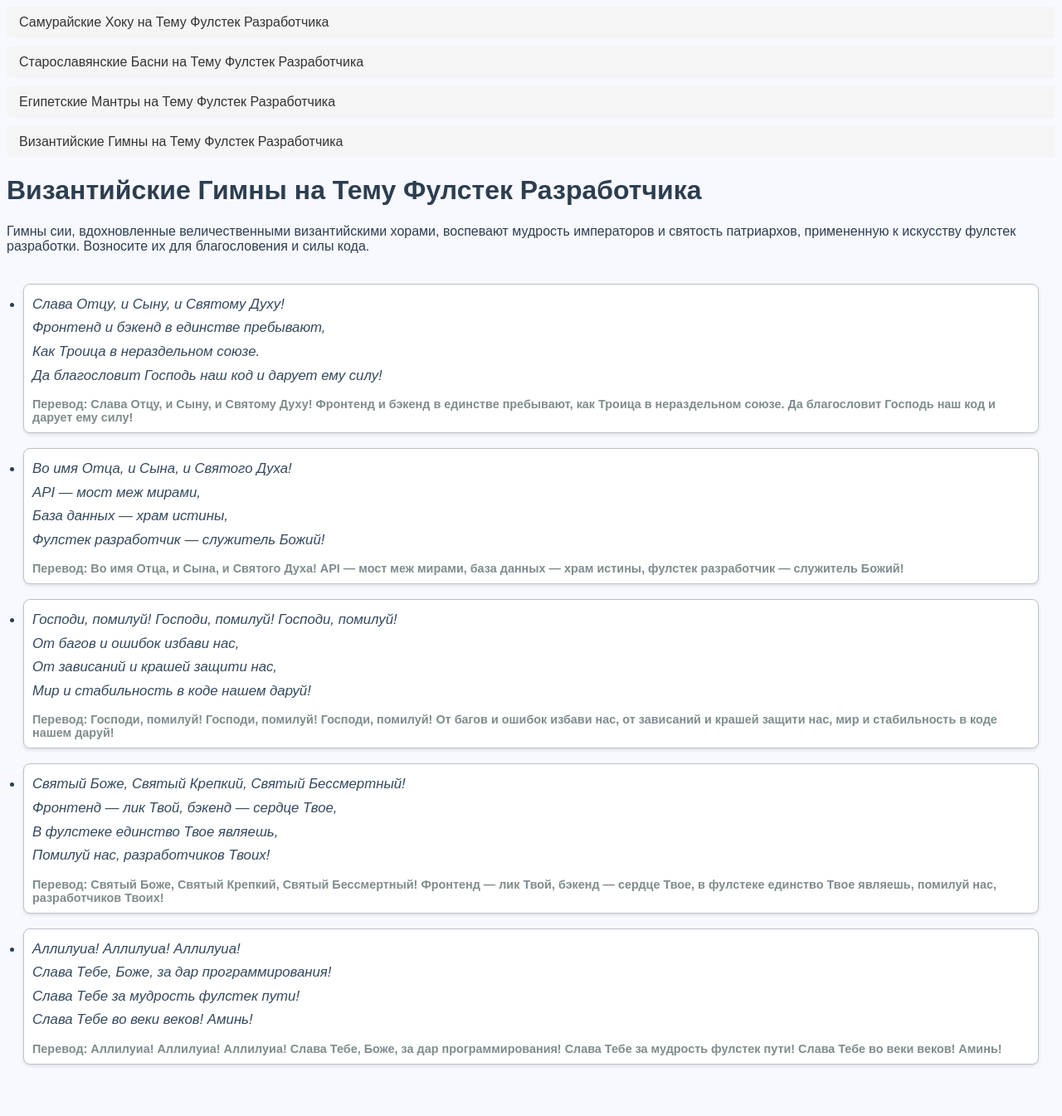
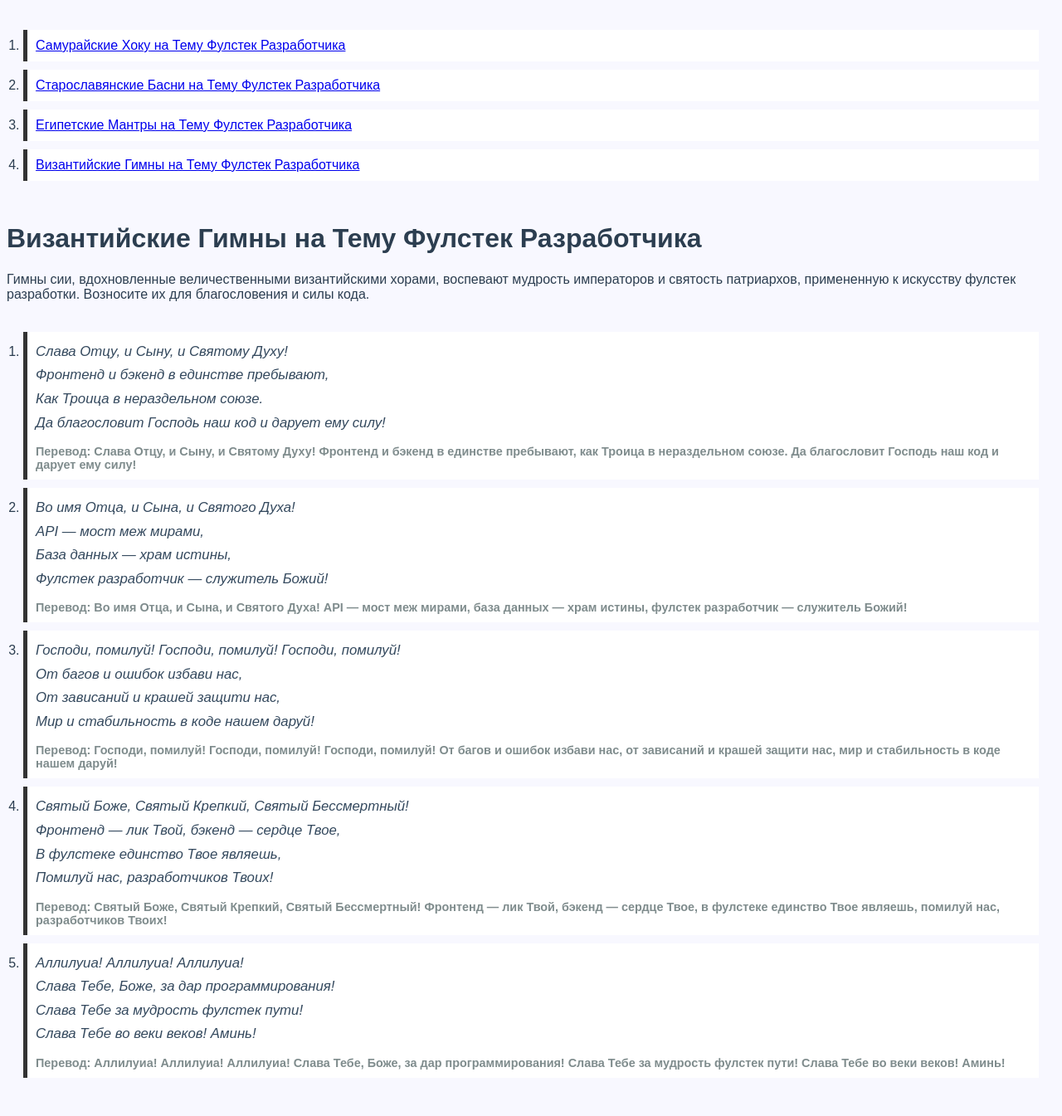
Before and after one commit to paulsanswrk/Fullstack_test_kwork, a PHP site: page /page4.php in a window 1280 px wide. Shown: the whole page at 83% size. Before the commit the page ends 1285 px from the top, so only its background shows below. Run offline with PHP 8.4, Linux system fonts and the light colour scheme.

Commit message:
Уточнения

```diff
--- a/assets/css/styles.css
+++ b/assets/css/styles.css
@@ -3,47 +3,19 @@ body {
     font-family: Arial, sans-serif;
 }
 
-ul {
+/* Стили для страницы 1 - Самурайские Хоку */
+.page1 ul {
     list-style-type: decimal;
     padding: 20px;
 }
 
-li {
-    margin-bottom: 15px;
+.page1 li {
+    margin-bottom: 10px;
     padding: 10px;
     background-color: #fff;
     border-left: 5px solid #333;
 }
 
-/* Стили для навигации */
-header nav ul {
-    list-style-type: none;
-    padding: 0;
-    margin: 0;
-}
-
-header nav li {
-    margin-bottom: 10px;
-    padding: 0;
-    background-color: transparent;
-    border-left: none;
-}
-
-header nav a {
-    display: block;
-    padding: 10px 15px;
-    text-decoration: none;
-    color: #333;
-    background-color: #f5f5f5;
-    border-radius: 5px;
-    transition: background-color 0.3s;
-}
-
-header nav a:hover {
-    background-color: #e0e0e0;
-}
-
-/* Стили для страницы 1 - Самурайские Хоку */
 .page1 .haiku {
     font-style: italic;
     line-height: 1.5;
@@ -54,8 +26,16 @@ header nav a:hover {
     background-color: #f0f0f0;
 }
 
-.page2 main li {
-    margin-bottom: 20px;
+.page2 ul {
+    list-style-type: decimal;
+    padding: 20px;
+}
+
+.page2 li {
+    margin-bottom: 10px;
+    padding: 10px;
+    background-color: #fff;
+    border-left: 5px solid #333;
 }
 
 .page2 .fable {
@@ -75,12 +55,14 @@ header nav a:hover {
     color: #8b4513;
 }
 
-.page3 main ul {
+.page3 ul {
     list-style-type: square;
+    padding: 20px;
 }
 
-.page3 main li {
-    margin-bottom: 15px;
+.page3 li {
+    margin-bottom: 10px;
+    padding: 10px;
     background-color: #fdf5e6;
     border: 2px solid #daa520;
 }
@@ -103,16 +85,16 @@ header nav a:hover {
     color: #2c3e50;
 }
 
-.page4 main ul {
-    list-style-type: disc;
+.page4 ul {
+    list-style-type: decimal;
+    padding: 20px;
 }
 
-.page4 main li {
-    margin-bottom: 18px;
-    background-color: #ffffff;
-    border: 1px solid #bdc3c7;
-    border-radius: 8px;
-    box-shadow: 0 2px 4px rgba(0,0,0,0.1);
+.page4 li {
+    margin-bottom: 10px;
+    padding: 10px;
+    background-color: #fff;
+    border-left: 5px solid #333;
 }
 
 .page4 .hymn {
--- /dev/null
+++ b/assets/js/spa-body-class.js
@@ -0,0 +1,28 @@
+// Функция для обновления класса body на основе URL
+function updateBodyClass(urlPath) {
+    // Убираем слеши и получаем имя страницы
+    let pageName = urlPath.replace(/^\/+|\/+$/g, ''); // убираем слеши в начале и конце
+    if (pageName === '') pageName = 'page1'; // если корневой URL, то page1
+
+    // Убираем расширение .php если есть
+    pageName = pageName.replace(/\.php$/, '');
+
+    // Убираем все классы страниц
+    document.body.classList.remove('page1', 'page2', 'page3', 'page4');
+
+    // Добавляем нужный класс
+    document.body.classList.add(pageName);
+}
+
+// Слушаем событие end_load_spa от axnikitaJS
+document.addEventListener('end_load_spa', function(event) {
+    // Получаем текущий URL
+    let currentUrl = window.location.pathname;
+    updateBodyClass(currentUrl);
+});
+
+// Инициализация при загрузке страницы
+document.addEventListener('DOMContentLoaded', function() {
+    let currentUrl = window.location.pathname;
+    updateBodyClass(currentUrl);
+});
--- a/templates/head.php
+++ b/templates/head.php
@@ -5,5 +5,6 @@
     <?php if (!isset($_GET['simple']) || $_GET['simple'] != '1'): ?>
     <link rel="stylesheet" href="/assets/css/styles.css"> <!-- Подключи свой CSS-файл -->
     <script src="/assets/js/axnikitaJS.js"></script>
+    <script src="/assets/js/spa-body-class.js"></script>
     <?php endif; ?>
 </head>
```
